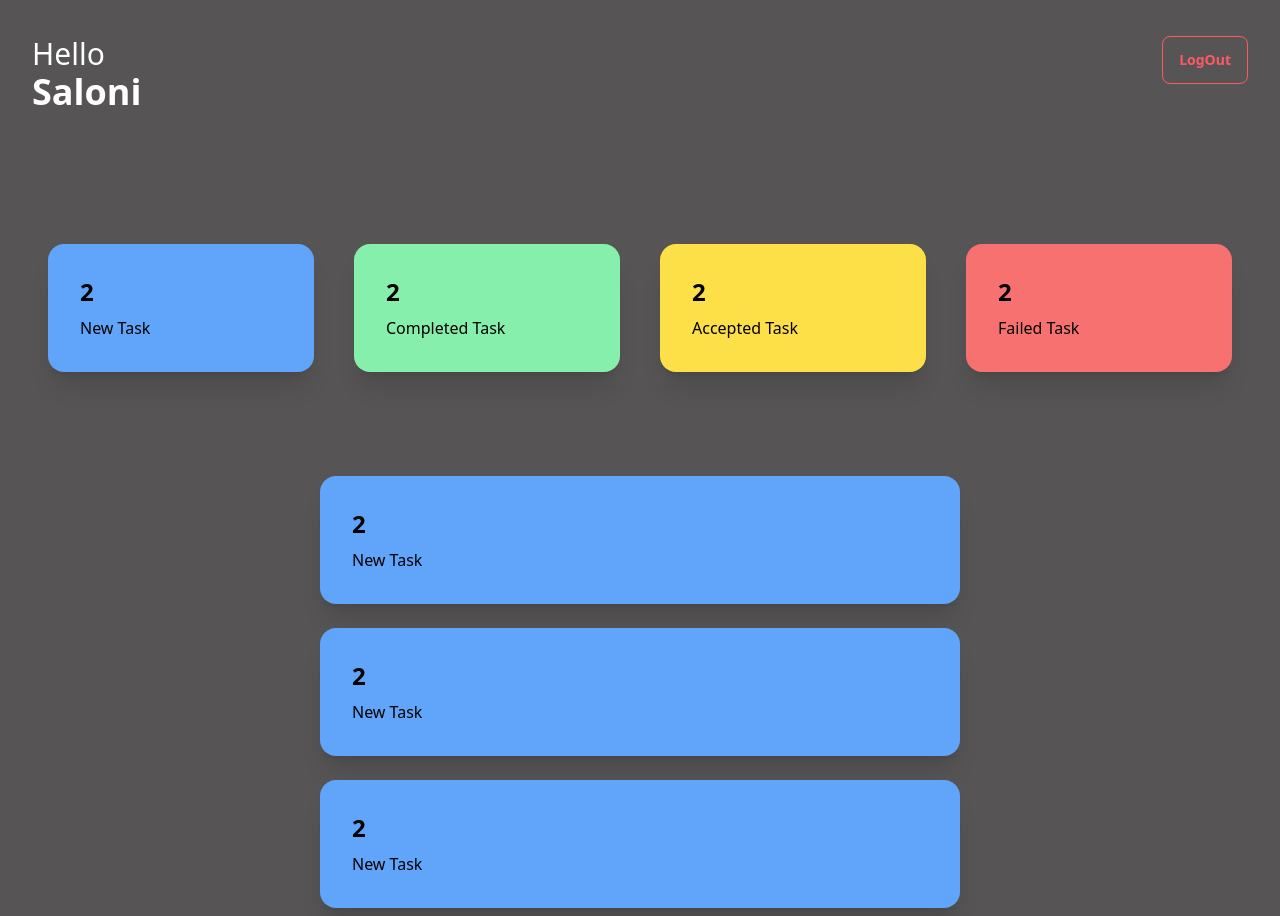
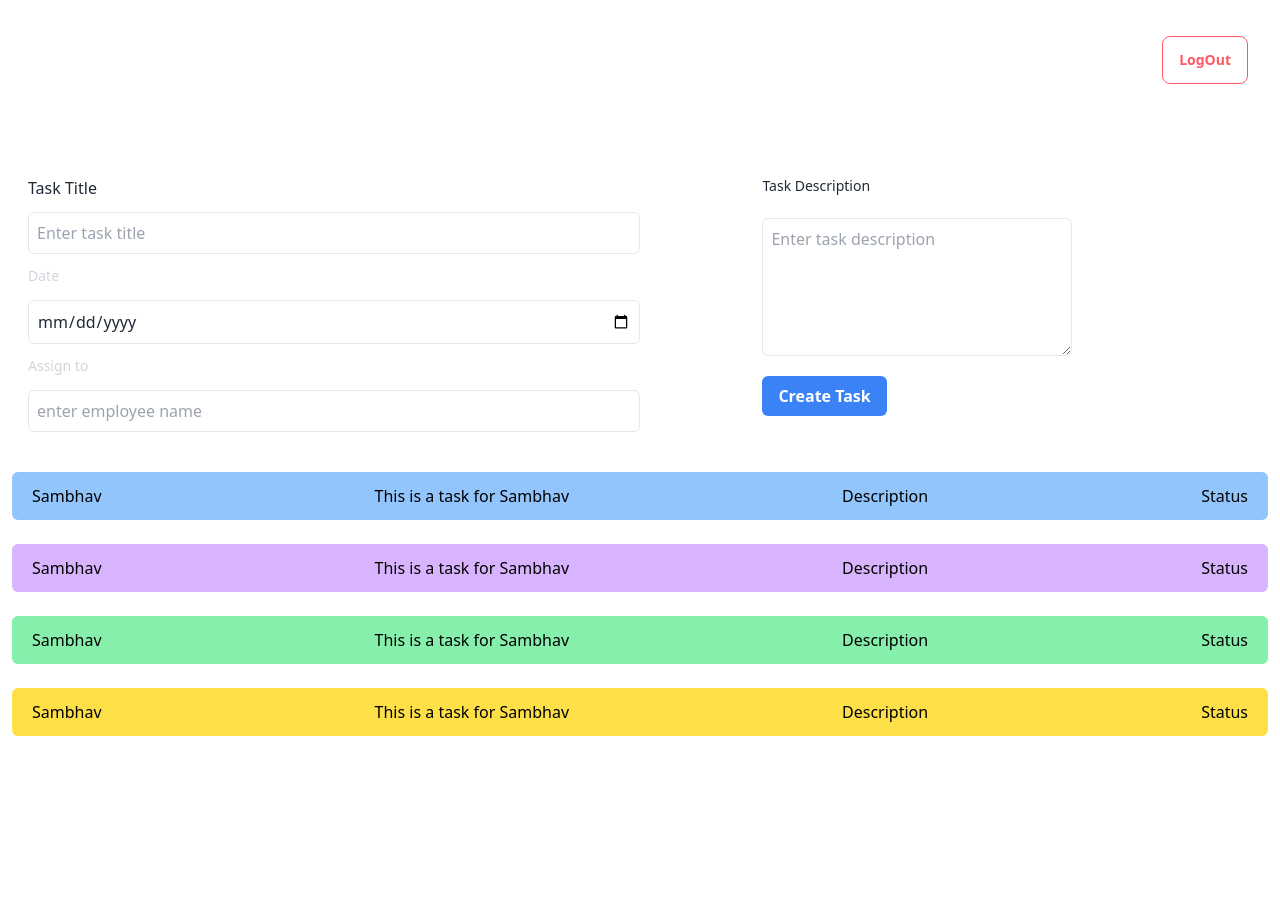
Before and after one commit to saloni06bhardwaj/EMS, a React (Vite) app: page / in a window 1280 px wide. After the commit the page ends 800 px from the top, so only its background shows below. Built offline with nearby package versions, Linux system fonts and the light colour scheme.

Commit message:
COMPLETED EMPLOYEE DASHBOARD AND STARTED ADMIN DASHBOARD

```diff
--- a/src/App.jsx
+++ b/src/App.jsx
@@ -1,13 +1,14 @@
 import React from 'react'
 import Login from './components/Auth/Login'
 import EmployeeDashBoard from './components/Dashboard/EmployeeDashBoard'
+import AdminDashboard from './components/Dashboard/AdminDashboard'
 
 const App = () => {
   return (
     <div>
       {/* <Login /> */}
-      <EmployeeDashBoard />
-
+      {/* <EmployeeDashBoard /> */}
+     <AdminDashboard />
 
     </div>
   )
--- a/src/components/Dashboard/AdminDashboard.jsx
+++ b/src/components/Dashboard/AdminDashboard.jsx
@@ -0,0 +1,18 @@
+import React from 'react'
+import Header from '../other/Header'
+import CreateTask from '../other/CreateTask'
+import AllTasks from '../other/AllTasks'
+
+const AdminDashboard = () => {
+    return (
+        <div>
+            <Header />
+            <CreateTask />
+            <AllTasks />
+
+        </div>
+
+    )
+}
+
+export default AdminDashboard
--- a/src/components/TaskList/TaskList.jsx
+++ b/src/components/TaskList/TaskList.jsx
@@ -2,28 +2,38 @@ import React from 'react'
 
 const TaskList = () => {
   return (
-    <div className=' bg-[#565454] flex flex-col gap-6 items-center justify-center py-2'>
-      <div className="card bg-blue-400 w-[50%]  shadow-xl">
+    <div className=' bg-[#565454] flex flex-wrap gap-3 items-center justify-center py-2'>
+      <div className="card bg-pink-400 w-[30%] gap-1 shadow-xl">
+        <div className='flex items-start justify-between'>
+        <h3 className='w-fit bg-pink-600 px-2 py-2 m-2 font-semibold rounded-xl '>High</h3>
+        <h4 className='px-2 py-2 font-semibold text-lg text-black' >2 Janurary 2025</h4>
+        </div>
         <div className="card-body text-black">
           <h2 className=" font-bold text-2xl">2</h2>
           <p className='font-medium'>New Task</p>
-
+       </div>
+      </div>
+      <div className="card bg-rose-400 w-[30%] gap-1 shadow-xl">
+        <div className='flex items-start justify-between'>
+        <h3 className='w-fit bg-pink-600 px-2 py-2 m-2 font-semibold rounded-xl '>High</h3>
+        <h4 className='px-2 py-2 font-semibold text-lg text-black' >2 Janurary 2025</h4>
         </div>
-      </div>
-      <div className="card bg-blue-400 w-[50%]  shadow-xl">
         <div className="card-body text-black">
           <h2 className=" font-bold text-2xl">2</h2>
           <p className='font-medium'>New Task</p>
-
+       </div>
+      </div>
+      <div className="card bg-violet-400 w-[30%] gap-1 shadow-xl">
+        <div className='flex items-start justify-between'>
+        <h3 className='w-fit bg-pink-600 px-2 py-2 m-2 font-semibold rounded-xl '>High</h3>
+        <h4 className='px-2 py-2 font-semibold text-lg text-black' >2 Janurary 2025</h4>
         </div>
-      </div>
-      <div className="card bg-blue-400 w-[50%]  shadow-xl">
         <div className="card-body text-black">
           <h2 className=" font-bold text-2xl">2</h2>
           <p className='font-medium'>New Task</p>
+       </div>
+      </div>
 
-        </div>
-      </div>
     </div>
   )
 }
--- /dev/null
+++ b/src/components/other/AllTasks.jsx
@@ -0,0 +1,35 @@
+import React from 'react'
+
+const AllTasks = () => {
+    return (
+        <div className='flex flex-col '>
+            <div className='bg-blue-300 py-3 px-5 m-3 text-black flex justify-between rounded-md  '>
+                <h2>Sambhav</h2>
+                <p>This is a task for Sambhav</p>
+                <h3>Description</h3>
+                <h5>Status</h5>
+            </div>
+            <div className='bg-purple-300 py-3 px-5 m-3 text-black flex justify-between rounded-md  '>
+                <h2>Sambhav</h2>
+                <p>This is a task for Sambhav</p>
+                <h3>Description</h3>
+                <h5>Status</h5>
+            </div>
+            <div className='bg-green-300 py-3 px-5 m-3 text-black flex justify-between rounded-md  '>
+                <h2>Sambhav</h2>
+                <p>This is a task for Sambhav</p>
+                <h3>Description</h3>
+                <h5>Status</h5>
+            </div>
+
+            <div className='bg-yellow-300 py-3 px-5 m-3 text-black flex justify-between rounded-md  '>
+                <h2>Sambhav</h2>
+                <p>This is a task for Sambhav</p>
+                <h3>Description</h3>
+                <h5>Status</h5>
+            </div>
+        </div>
+    )
+}
+
+export default AllTasks
--- /dev/null
+++ b/src/components/other/CreateTask.jsx
@@ -0,0 +1,55 @@
+import React from 'react'
+
+const CreateTask = () => {
+  return (
+      <div className=" w-full p-7">
+                <form action="" className="flex flex-wrap w-full items-start justify-between">
+
+                    <div className='w-1/2 flex flex-col gap-3 '>
+                        <div className=" flex flex-col gap-3 ">
+                            <h3>Task Title</h3>
+                            <input
+                                type="text"
+                                id="taskTitle"
+                                name="taskTitle"
+                                placeholder="Enter task title"
+                                className="p-2 border border--300 rounded-md focus:outline-none focus:ring-2 focus:ring-blue-500"
+                            />
+                        </div>
+
+                        <div className="flex flex-col gap-3">
+                            <h3 className='text-sm text-gray-300 mb-0.5'>Date</h3>
+                            <input type="date" name="dob" id="" className='p-2 border border--300 rounded-md focus:outline-none focus:ring-2 focus:ring-blue-500' />
+                        </div>
+                        <div className="flex flex-col gap-3">
+                            <h3 className='text-sm text-gray-300 mb-0.5'>Assign to</h3>
+                            <input type="text" placeholder='enter employee name' className='p-2 border border--300 rounded-md focus:outline-none focus:ring-2 focus:ring-blue-500' />
+                        </div>
+                    </div>
+
+
+                    <div className='w-2/5 flex flex-col items-start gap-5'>
+                        <label className="text-sm font-medium text--700 mb-0.5" htmlFor="taskDescription">Task Description</label>
+                        <textarea
+                            rows="5"
+                            cols="30"
+                             id="taskDescription"
+                            name="taskDescription"
+                            placeholder="Enter task description"
+                            className="p-2 border border--300 rounded-md focus:outline-none focus:ring-2 focus:ring-blue-500"
+                        />
+
+                        <button
+                            type="submit"
+                            className="py-2 px-4 bg-blue-500 text-white font-semibold rounded-md hover:bg-blue-600 transition duration-200"
+                        >
+                            Create Task
+                        </button>
+                    </div>
+                </form>
+            </div>
+
+  )
+}
+
+export default CreateTask
--- a/src/components/other/Header.jsx
+++ b/src/components/other/Header.jsx
@@ -3,7 +3,7 @@ import React from 'react';
 const Header = () => {
   return (
     <div>
-      <div className=" flex items-start justify-between bg-[#565454] text-white px-8 py-9">
+      <div className=" flex items-start justify-between  text-white px-8 py-9">
         {/* Greeting Section */}
         <h1 className="text-3xl font-medium">
           Hello <br />
```
